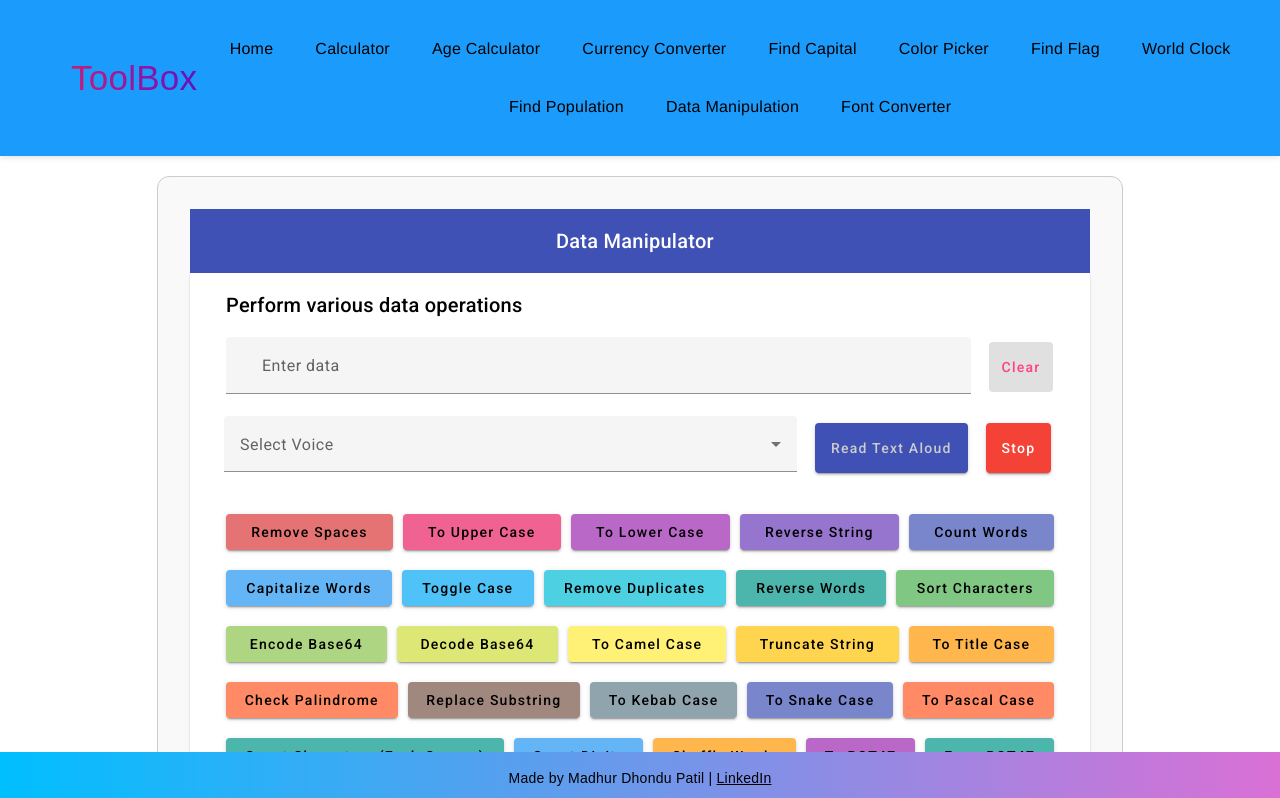
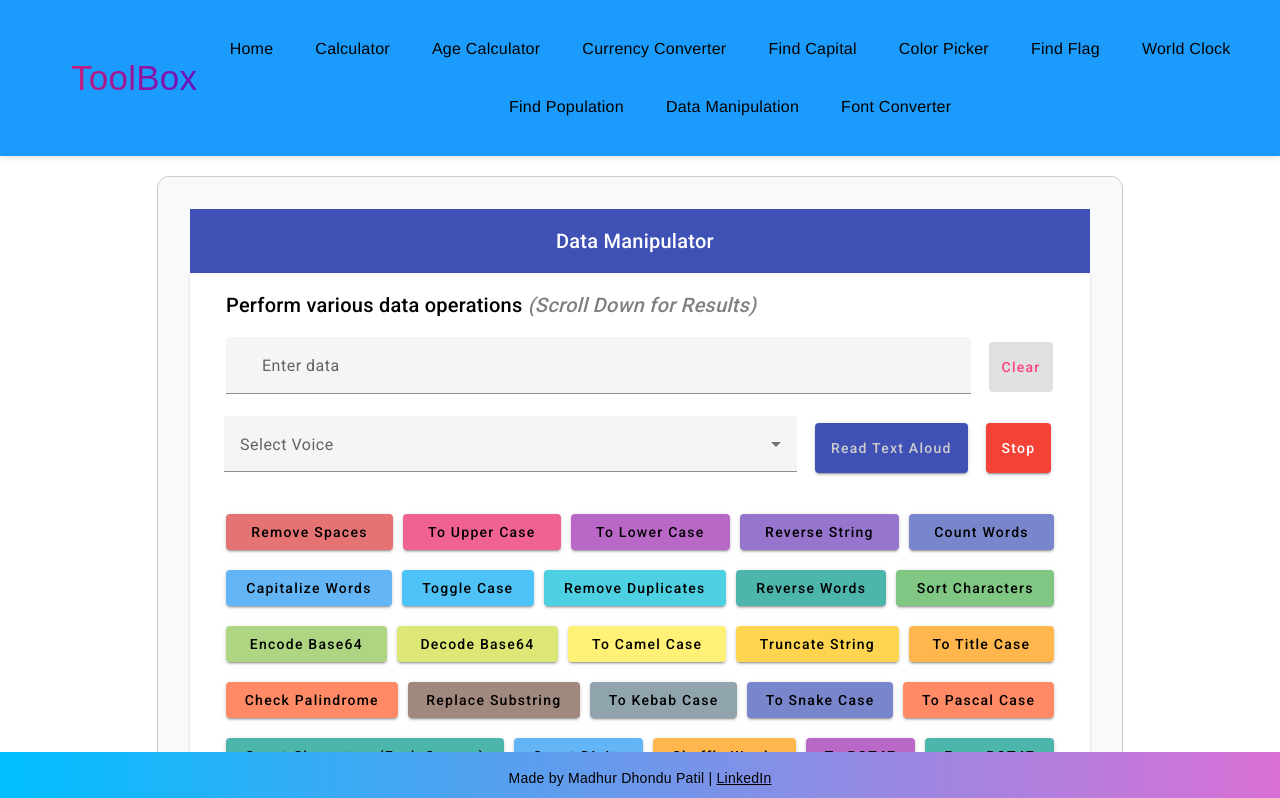
Before and after one commit to madhurpatilofficial/ToolBox, an Angular app: page /data-manipulation in a window 1280 px wide. Shown: the top 798 px of the page. Built offline with nearby package versions, Linux system fonts and the light colour scheme.

Commit message:
Text Changes: UI

```diff
--- a/src/app/components/string-manipulator/string-manipulator.component.css
+++ b/src/app/components/string-manipulator/string-manipulator.component.css
@@ -111,6 +111,10 @@
 }
 
 @media (min-width: 992px) {
+  #resultbtn{
+    width: 93%;
+    margin-left: 33px;
+  }
   #select {
     width: 66%;
   }
@@ -185,3 +189,8 @@
 .btn-color {
   color: #ccc;
 }
+
+.note {
+  font-style: italic;
+  color: grey;
+}
--- a/src/app/components/string-manipulator/string-manipulator.component.html
+++ b/src/app/components/string-manipulator/string-manipulator.component.html
@@ -7,7 +7,7 @@
 
   <mat-card class="mb-4">
     <mat-card-content>
-      <h2 class="mat-headline">Perform various data operations</h2>
+      <h2 class="mat-headline">Perform various data operations <span class="note">(Scroll Down for Results)</span></h2>
 
       <mat-form-field class="custom-input-width" appearance="fill">
         <mat-label class="custom-input-width">Enter data</mat-label>
@@ -586,7 +586,7 @@
       </div>
     </mat-card-content>
     <div *ngIf="resultString" class="mt-3 me-3">
-      <mat-form-field class="custom-input-width" appearance="fill">
+      <mat-form-field class="custom-input-width" id="resultbtn" appearance="fill">
         <mat-label>Result</mat-label>
         <input
           matInput
```
